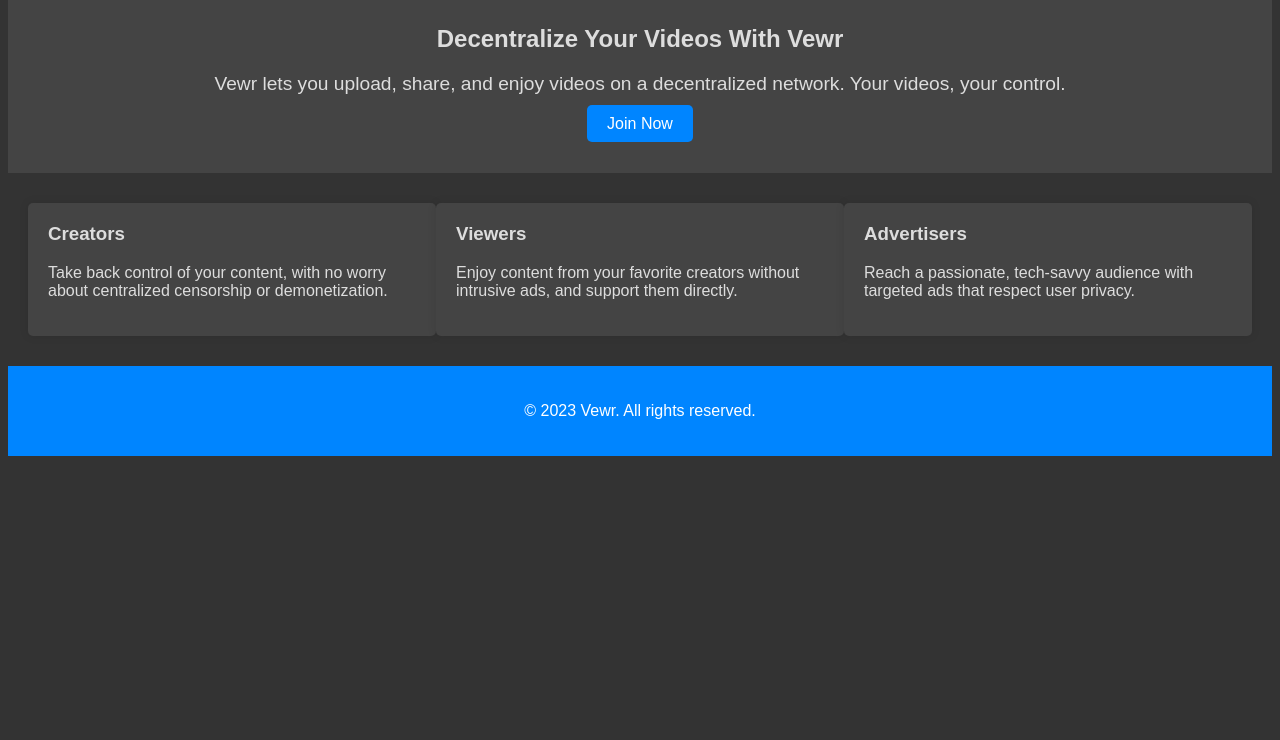
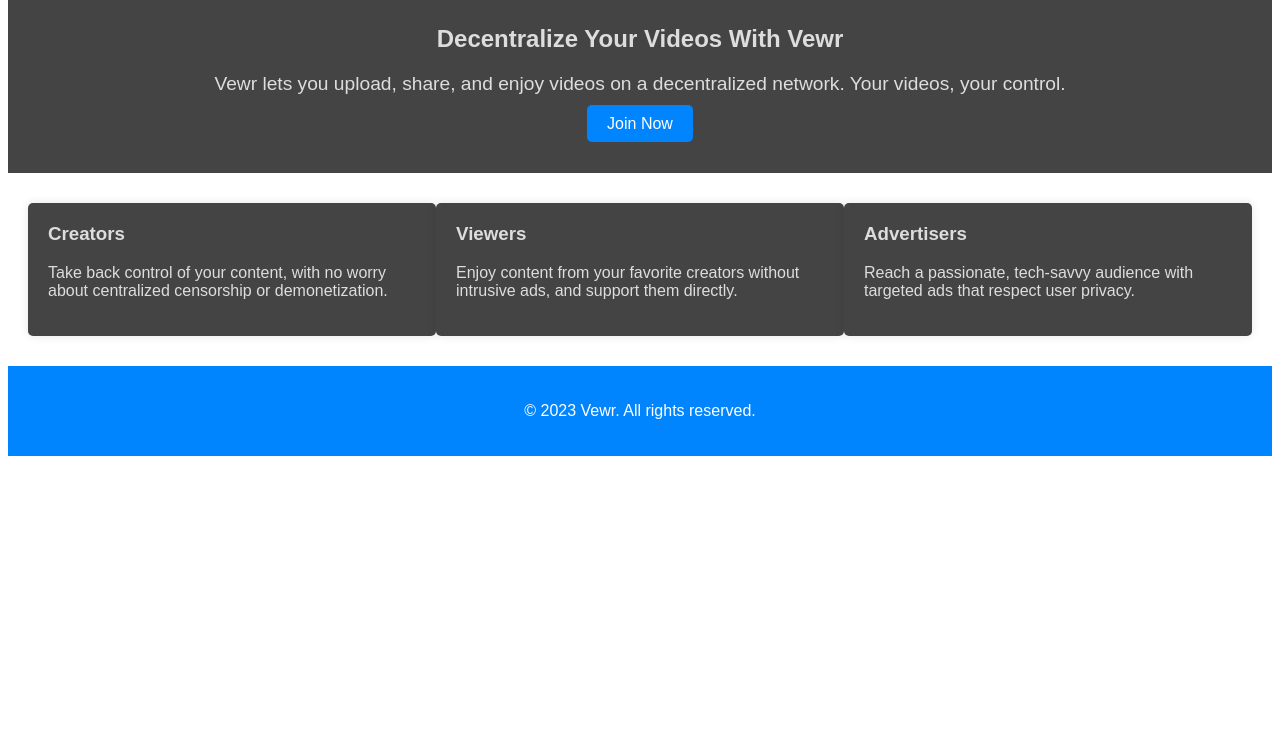
Before and after one commit to BayRyan97/Vewr, a plain HTML site: page index.html in a window 1280 px wide. Shown: the part 60-800 px from the top of the page. Drawn offline with Linux system fonts and the light colour scheme.

Commit message:
Update styles.css

```diff
--- a/styles.css
+++ b/styles.css
@@ -1,7 +1,5 @@
 body, .hero, .benefit-card {
     font-family: Arial, sans-serif;
-    background-color: #333;
-    color: #ddd;
     transition: background-color 0.5s ease, color 0.5s ease;
 }
 
```
